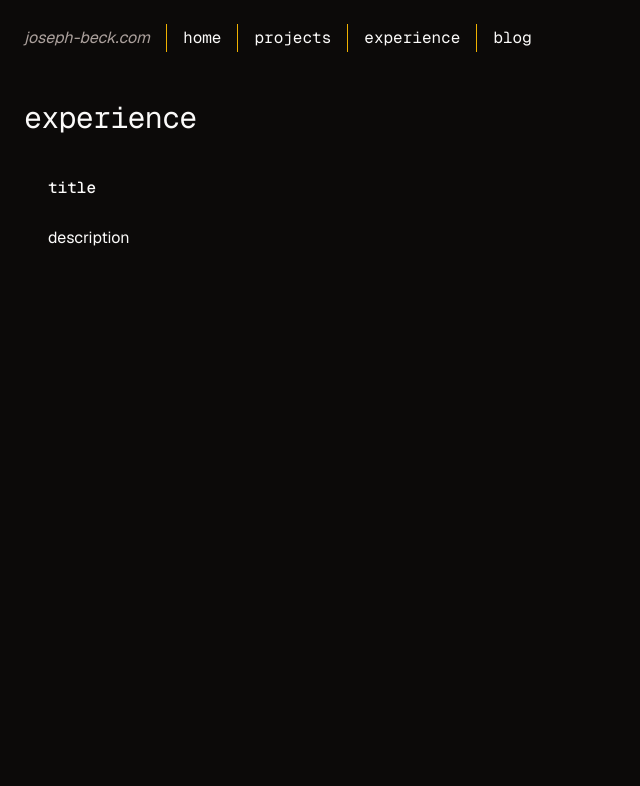
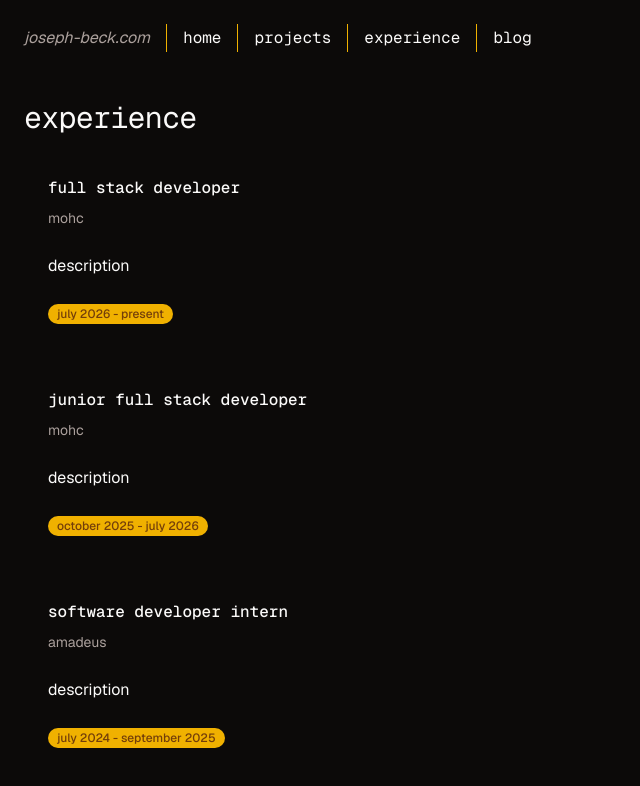
Before and after one commit to joseph-beck/joseph-beck.com, a Next.js app: page /experience in a window 1280 px wide. Shown: the top 786 px of the page, without its empty margins (0-640 px from the left). Built offline with nearby package versions, Linux system fonts and the light colour scheme.

Commit message:
feat: experience updates

```diff
--- a/app/experience/ExperienceCard.tsx
+++ b/app/experience/ExperienceCard.tsx
@@ -1,8 +1,10 @@
 import { type ReactElement } from 'react'
 
 import { type Experience } from '@/app/experience/types'
-import { Card, CardContent, CardHeader, CardTitle } from '@/components/ui/Card'
+import { Badge } from '@/components/ui/Badge'
+import { Card, CardContent, CardDescription, CardFooter, CardHeader, CardTitle } from '@/components/ui/Card'
 import { Typography } from '@/components/ui/Typography'
+import { formatDate } from '@/lib/format/formatDate'
 
 interface ExperienceCardProps {
   experience: Experience
@@ -13,12 +15,18 @@ const ExperienceCard = ({ experience }: ExperienceCardProps): ReactElement => {
     <Card variant="gradient">
       <CardHeader>
         <CardTitle>{experience.title}</CardTitle>
+        <CardDescription>{experience.company}</CardDescription>
       </CardHeader>
       <CardContent>
         <Typography size="sm" variant="p">
           {experience.description}
         </Typography>
       </CardContent>
+      <CardFooter>
+        <Badge>
+          {`${formatDate(experience.startDate)} - ${experience.endDate ? formatDate(experience.endDate) : 'present'}`}
+        </Badge>
+      </CardFooter>
     </Card>
   )
 }
--- /dev/null
+++ b/app/experience/content/amadeus.mdx
@@ -0,0 +1,9 @@
+---
+title: software developer intern
+company: amadeus
+description: description
+startDate: 2024-07-11
+endDate: 2025-09-19
+---
+
+experience
--- /dev/null
+++ b/app/experience/content/mohc-full-stack.mdx
@@ -0,0 +1,8 @@
+---
+title: full stack developer
+company: mohc
+description: description
+startDate: 2026-07-20
+---
+
+experience
--- /dev/null
+++ b/app/experience/content/mohc-junior-full-stack.mdx
@@ -0,0 +1,9 @@
+---
+title: junior full stack developer
+company: mohc
+description: description
+startDate: 2025-10-01
+endDate: 2026-07-20
+---
+
+experience
--- a/app/experience/content/mohc.mdx
+++ /dev/null
@@ -1,6 +0,0 @@
----
-title: title
-description: description
----
-
-experience
--- a/app/experience/page.tsx
+++ b/app/experience/page.tsx
@@ -21,12 +21,16 @@ const Page = async () => {
     },
   })
 
+  const sortedExperiences = experiences.sort((a, b) => {
+    return new Date(b.startDate).getTime() - new Date(a.startDate).getTime()
+  })
+
   return (
     <Container>
       <Stack className="w-full">
         <Typography variant="h2">experience</Typography>
         <Stack className="flex max-w-md">
-          {experiences.map((experience) => (
+          {sortedExperiences.map((experience) => (
             <Link key={experience.slug} href={`/experience/${experience.slug}`}>
               <ExperienceCard experience={experience} />
             </Link>
--- a/app/experience/types.ts
+++ b/app/experience/types.ts
@@ -1,7 +1,10 @@
 import * as z from 'zod'
 
 const experienceSchema = z.object({
+  company: z.string(),
   description: z.string(),
+  endDate: z.date().optional(),
+  startDate: z.date(),
   title: z.string(),
 })
 
--- a/app/projects/ProjectCard.tsx
+++ b/app/projects/ProjectCard.tsx
@@ -5,7 +5,6 @@ import { type Project } from '@/app/projects/types'
 import { Stack } from '@/components/layout/Stack'
 import { Badge } from '@/components/ui/Badge'
 import { Card, CardDescription, CardFooter, CardHeader, CardTitle } from '@/components/ui/Card'
-import { Typography } from '@/components/ui/Typography'
 
 interface ProjectCardProps {
   project: Project
@@ -21,13 +20,7 @@ const ProjectCard = ({ project }: ProjectCardProps): ReactElement => {
       <CardFooter>
         <Stack orientation="horizontal" spacing="sm">
           {isNonEmptyArray(project.languages)
-            ? project.languages.map((language) => (
-                <Badge key={language}>
-                  <Typography size="sm" variant="p">
-                    {language}
-                  </Typography>
-                </Badge>
-              ))
+            ? project.languages.map((language) => <Badge key={language}>{language}</Badge>)
             : undefined}
         </Stack>
       </CardFooter>
--- /dev/null
+++ b/lib/format/formatDate.ts
@@ -0,0 +1,10 @@
+const formatDate = (date: Date): string => {
+  return new Intl.DateTimeFormat('en-US', {
+    month: 'long',
+    year: 'numeric',
+  })
+    .format(date)
+    .toLocaleLowerCase()
+}
+
+export { formatDate }
```
